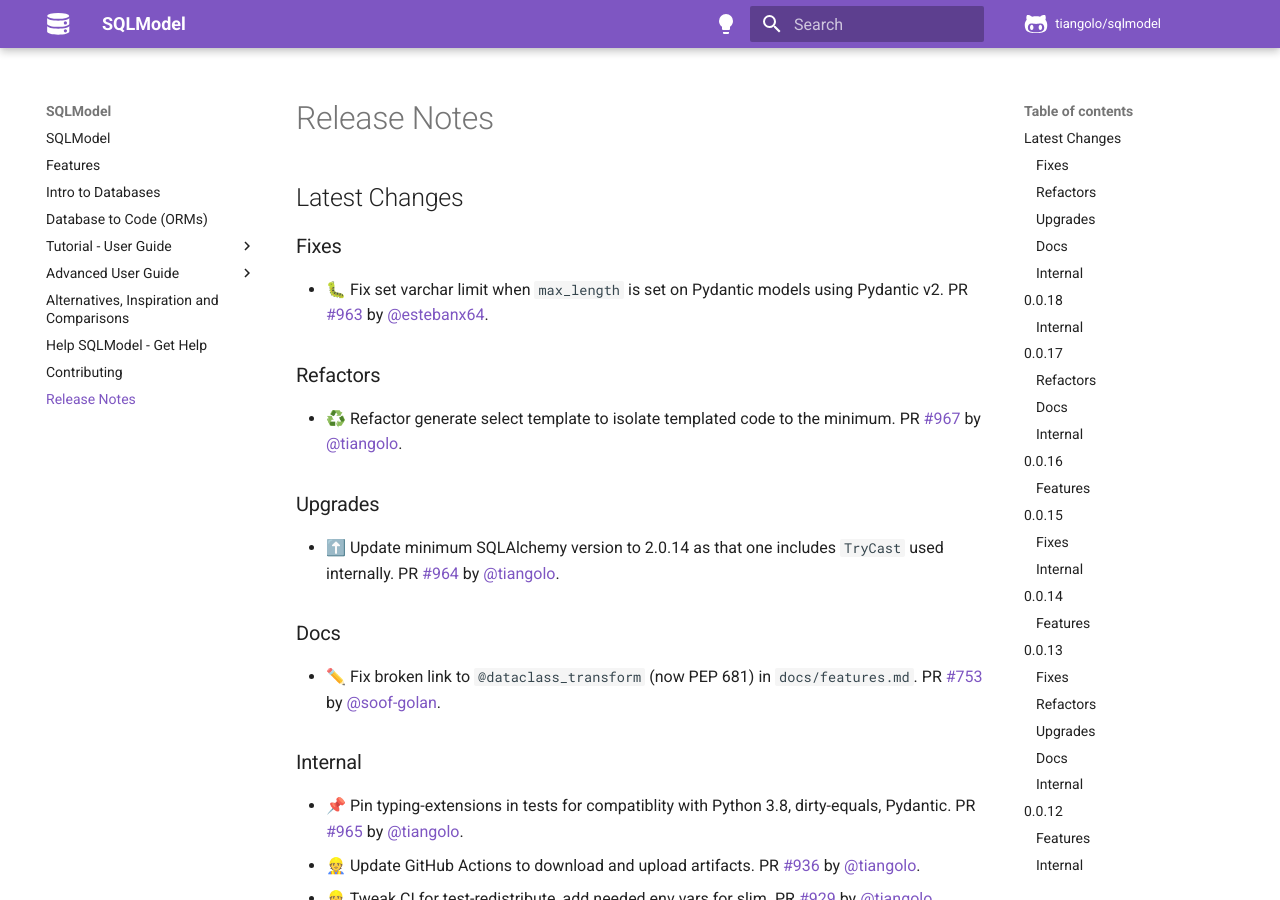
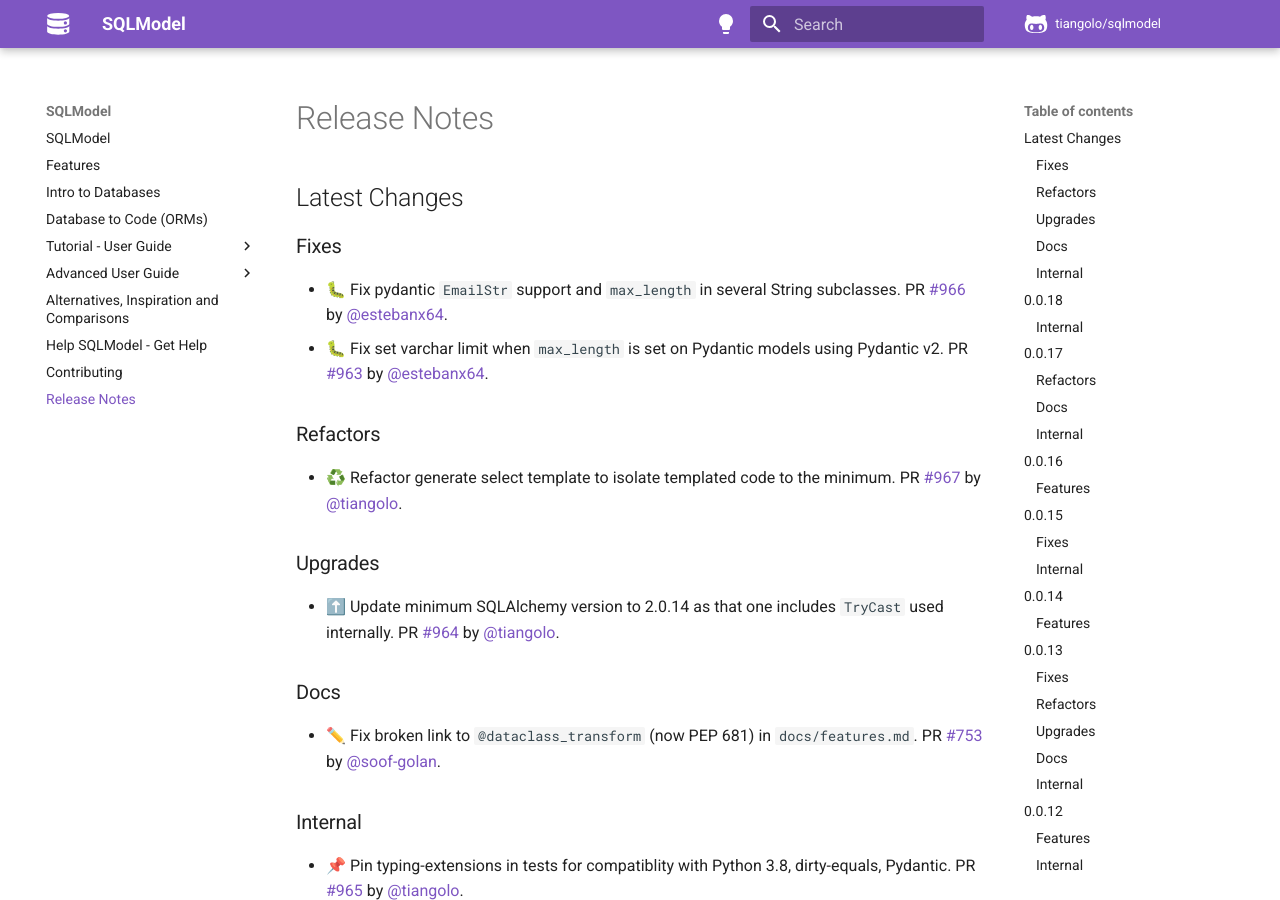
Before and after one commit to sztrakabalint/fastapi-sqlmodel, an MkDocs documentation site: the page built from docs/release-notes.md, in a window 1280 px wide and 900 px high. Built offline with MkDocs 1.6.1 and Material for MkDocs 9.7.7, drawn with Linux system fonts in a browser that asks for light colours; comment, search, counter and statistics services are not loaded.

Commit message:
📝 Update release notes

```diff
--- a/docs/release-notes.md
+++ b/docs/release-notes.md
@@ -4,6 +4,7 @@
 
 ### Fixes
 
+* 🐛 Fix pydantic `EmailStr` support and `max_length` in several String subclasses. PR [#966](https://github.com/tiangolo/sqlmodel/pull/966) by [@estebanx64](https://github.com/estebanx64).
 * 🐛 Fix set varchar limit when `max_length` is set on Pydantic models using Pydantic v2. PR [#963](https://github.com/tiangolo/sqlmodel/pull/963) by [@estebanx64](https://github.com/estebanx64).
 
 ### Refactors
```
